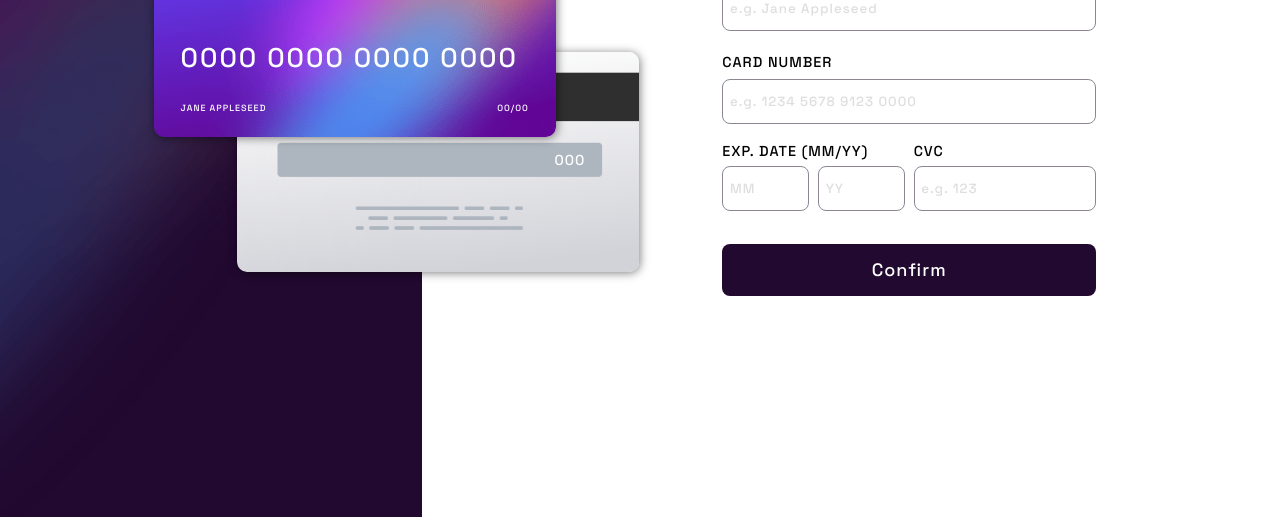
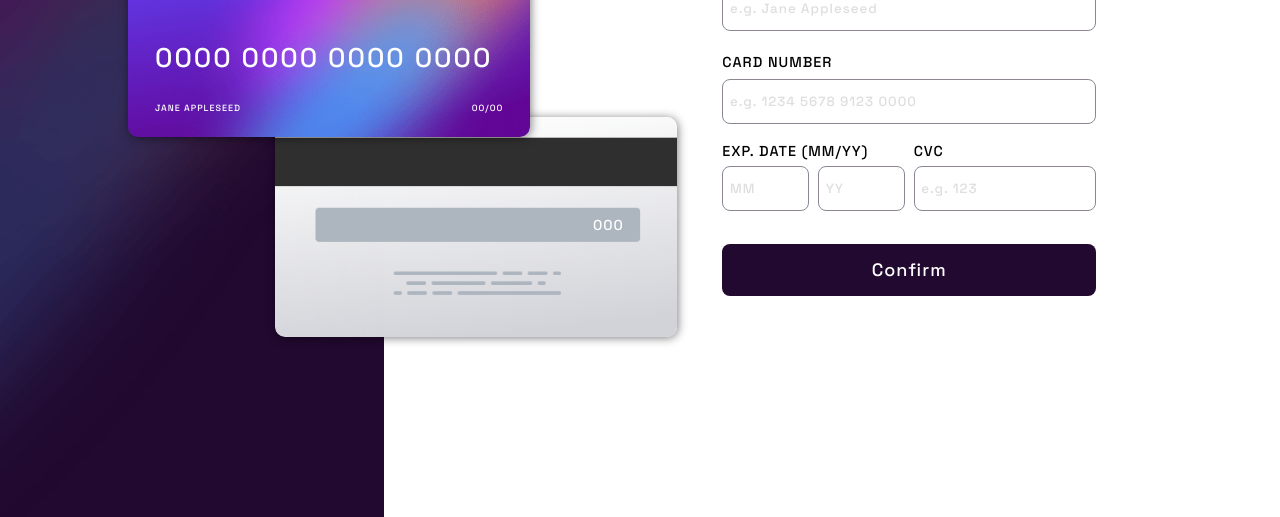
Before and after one commit to ritatanght/interactive-card-details-form, a plain HTML site: page index.html in a window 1280 px wide. Shown: the part 283-800 px from the top of the page. Drawn offline with Linux system fonts and the light colour scheme.

Commit message:
revise css position and del js unwanted comment

```diff
--- a/styles.css
+++ b/styles.css
@@ -234,21 +234,20 @@ button {
     background-image: url(./images/bg-main-desktop.png);
     color: var(--white);
     height: 100%;
-    width: 33vw;
-    max-width: 500px;
+    width: 30vw;
+    max-width: 300px;
   }
 
   .back {
     text-align: left;
-    top: auto;
-    bottom: 30%;
+    top: 50%;
     left: 8%;
     right: auto;
   }
 
   .front {
     top: 30%;
-    left: 2%;
+    left: 1%;
     text-transform: uppercase;
   }
 
@@ -298,6 +297,9 @@ button {
 }
 
 @media screen and (min-width: 1200px) {
+  section {
+    max-width: 500px;
+  }
   .front > img,
   .back img {
     width: 90%;
@@ -305,14 +307,13 @@ button {
 
   .back {
     text-align: right;
-    top: auto;
-    left: 15%;
-    right: auto;
+    top: 50%;
+    left: 18%;
   }
 
   .front {
     top: 25%;
-    left: 12%;
+    left: 10%;
     text-transform: uppercase;
   }
 
```
Also changed, not shown: scripts.js (+0 -11 lines).
